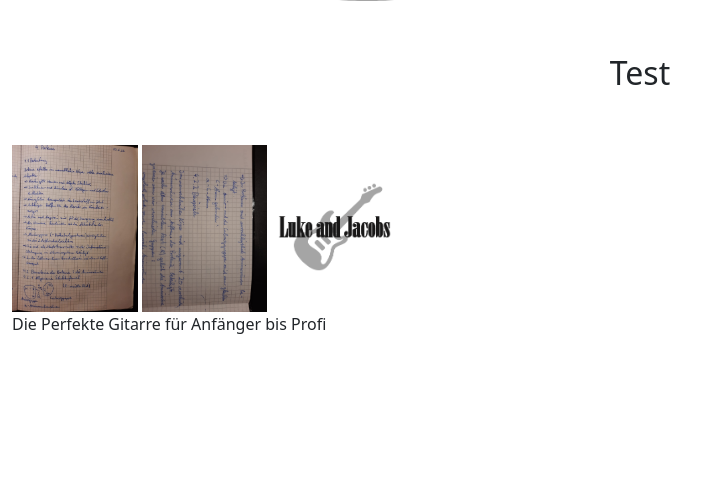
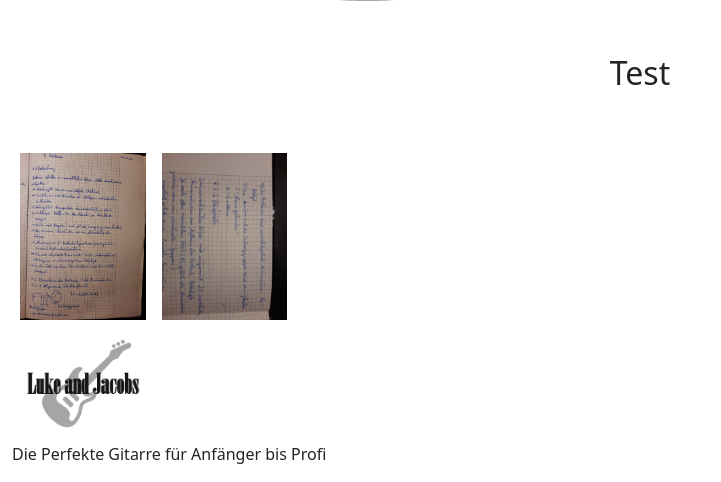
Before and after one commit to SimonSchneider06/Luke-and-Jakob, a Flask app: page /product/Test in a window 1280 px wide. Shown: the part 773-1255 px from the top of the page, without its empty margins (0-721 px from the left). Before the commit the page ends 1107 px from the top, so only its background shows below. Run offline with Flask 3, Linux system fonts and the light colour scheme; data comes from the database, SQL or seed files in the repository; some libraries are stand-ins or nearby versions.

Commit message:
ordered imgs in 2x2 Grid

```diff
--- a/website/templates/product.html
+++ b/website/templates/product.html
@@ -12,9 +12,13 @@
             <div id="title">{{product.name}}</div>
             <div class="row-2">
                 <div class="column-2">
-                    <img class="img-3" src="{{url_for('static',filename = get_file_by_product_name(product.name,1) )}}" alt="">
-                    <img class="img-3" src="{{url_for('static',filename = get_file_by_product_name(product.name,2) )}}" alt="">
-                    <img class="img-3" src="{{url_for('static',filename = get_file_by_product_name(product.name,3) )}}" alt="">
+                    <div class="row-2">
+                        <img class="img-3 m-2" src="{{url_for('static',filename = get_file_by_product_name(product.name,1) )}}" alt="">
+                        <img class="img-3 m-2" src="{{url_for('static',filename = get_file_by_product_name(product.name,2) )}}" alt="">
+                    </div>
+                    <div class="row-2">
+                        <img class="img-3 m-2" src="{{url_for('static',filename = get_file_by_product_name(product.name,3) )}}" alt="">
+                    </div>
                 </div>
                 <div class="column-2"></div>
             </div>
```
